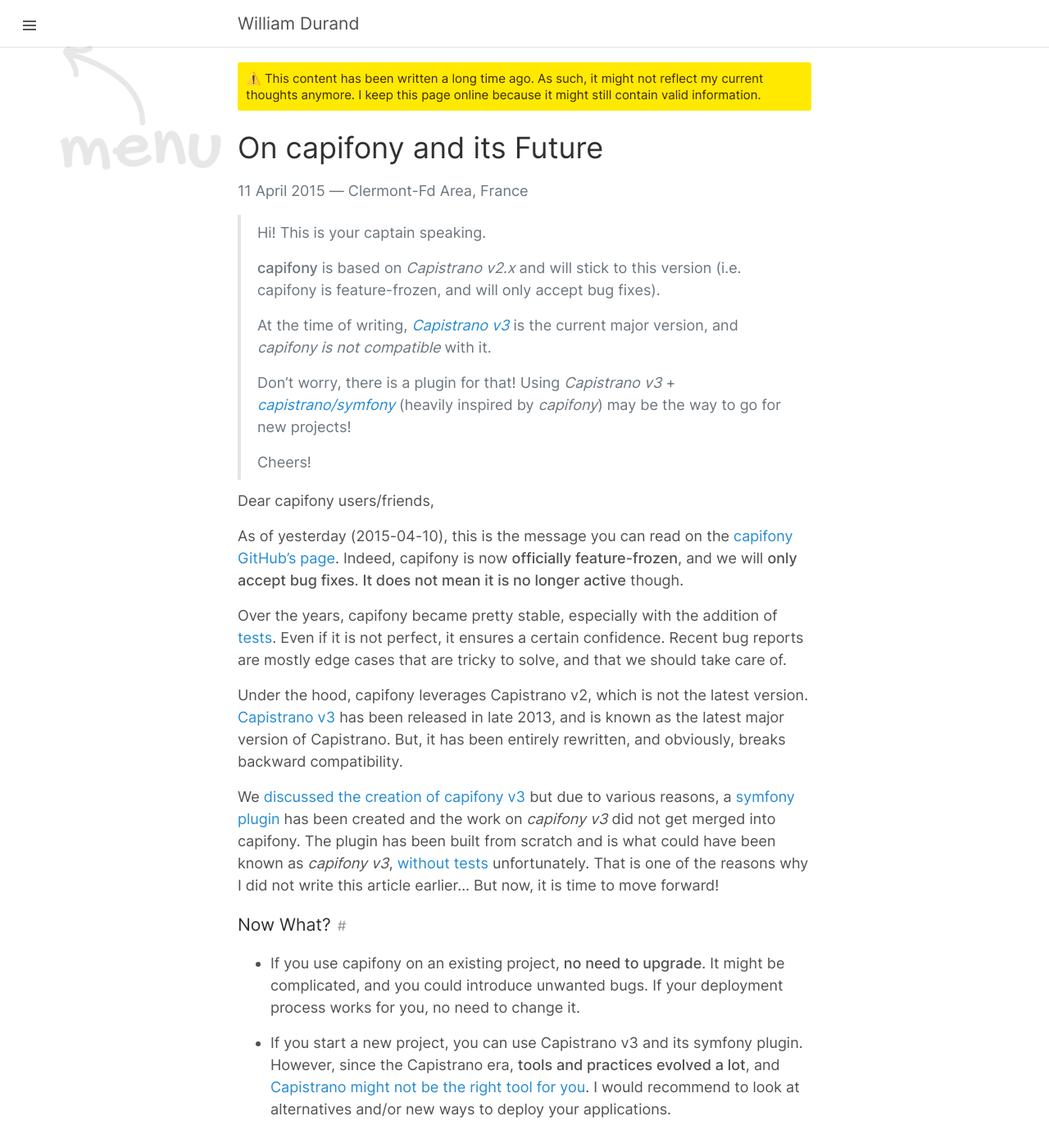
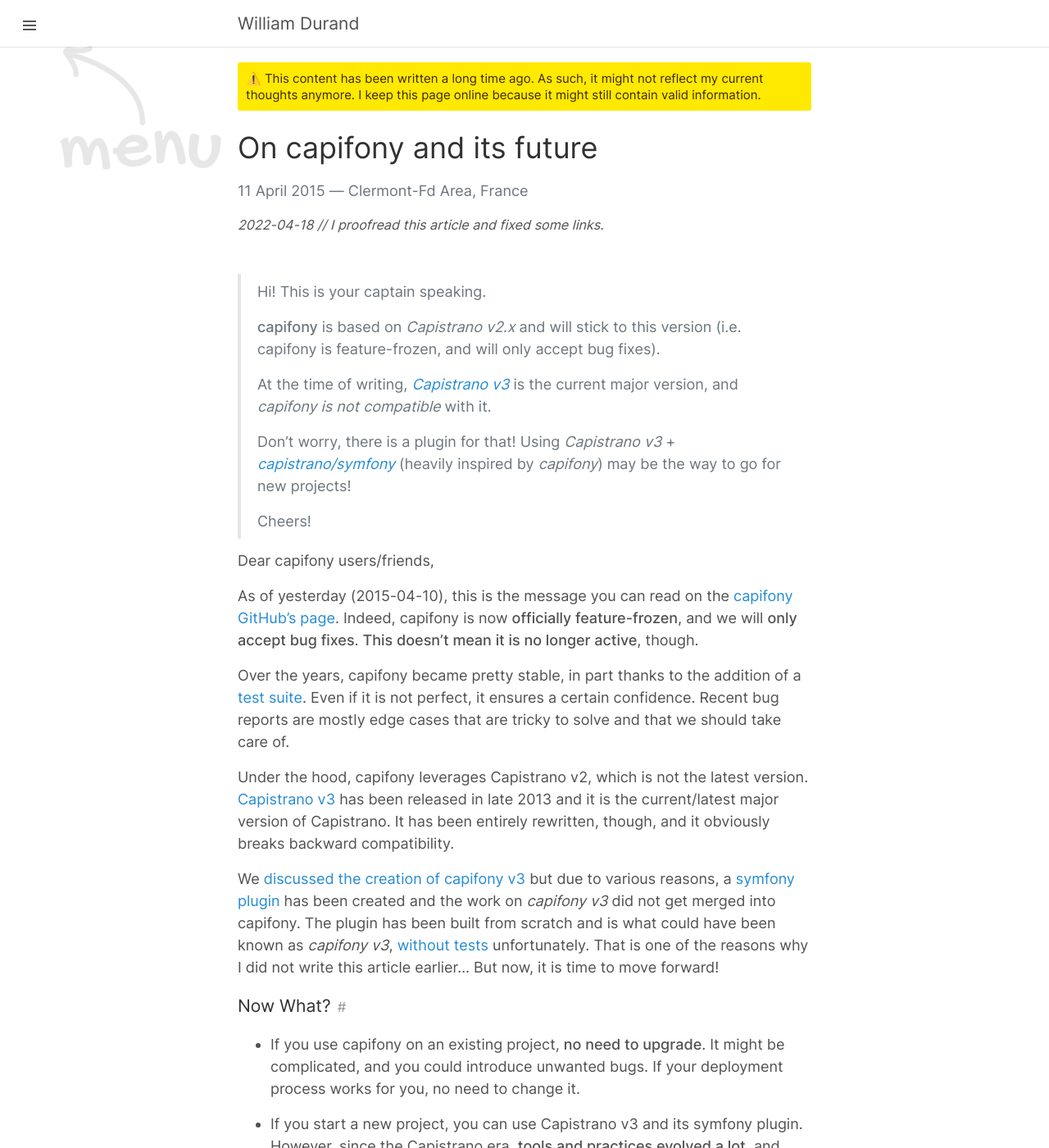
Before and after one commit to willdurand/willdurand.github.io, a Jekyll site: the page built from _posts/2015-04-11-on-capifony-and-its-future.md, in a window 1280 px wide and 1400 px high. Shown: the whole window at 82% size. Built offline with Jekyll 4.4.1, drawn with Linux system fonts in a browser that asks for light colours.

Commit message:
proofread article about capifony

```diff
--- a/_posts/2015-04-11-on-capifony-and-its-future.md
+++ b/_posts/2015-04-11-on-capifony-and-its-future.md
@@ -1,8 +1,11 @@
 ---
 layout: post
 location: Clermont-Fd Area, France
-title: "On capifony and its Future"
+title: "On capifony and its future"
 tweet_id: 586897932609265664
+updates:
+  - date: 2022-04-18
+    content: I proofread this article and fixed some links.
 ---
 
 > Hi! This is your captain speaking.
@@ -23,18 +26,18 @@
 
 As of yesterday (2015-04-10), this is the message you can read on the [capifony
 GitHub's page](https://github.com/everzet/capifony). Indeed, capifony is now
-**officially feature-frozen**, and we will **only accept bug fixes**. **It does
-not mean it is no longer active** though.
+**officially feature-frozen**, and we will **only accept bug fixes**. **This
+doesn't mean it is no longer active**, though.
 
-Over the years, capifony became pretty stable, especially with the addition of
-[tests](https://github.com/everzet/capifony/tree/master/spec). Even if it is not
-perfect, it ensures a certain confidence. Recent bug reports are mostly edge
-cases that are tricky to solve, and that we should take care of.
+Over the years, capifony became pretty stable, in part thanks to the addition of
+a [test suite](https://github.com/everzet/capifony/tree/master/spec). Even if it
+is not perfect, it ensures a certain confidence. Recent bug reports are mostly
+edge cases that are tricky to solve and that we should take care of.
 
 Under the hood, capifony leverages Capistrano v2, which is not the latest
-version. [Capistrano v3](http://capistranorb.com/) has been released in late
-2013, and is known as the latest major version of Capistrano. But, it has been
-entirely rewritten, and obviously, breaks backward compatibility.
+version. [Capistrano v3](https://capistranorb.com/) has been released in late
+2013 and it is the current/latest major version of Capistrano. It has been
+entirely rewritten, though, and it obviously breaks backward compatibility.
 
 We [discussed the creation of capifony
 v3](https://github.com/everzet/capifony/pull/437) but due to various reasons, a
@@ -42,14 +45,14 @@
 work on _capifony v3_ did not get merged into capifony. The plugin has been
 built from scratch and is what could have been known as _capifony v3_, [without
 tests](https://github.com/capistrano/symfony/issues/27) unfortunately. That is
-one of the reasons why I did not write this article earlier... But now, it is time
-to move forward!
+one of the reasons why I did not write this article earlier... But now, it is
+time to move forward!
 
 ### Now What?
 
 - If you use capifony on an existing project, **no need to upgrade**. It might be
-  complicated, and you could introduce unwanted bugs. If your deployment process works
-  for you, no need to change it.
+  complicated, and you could introduce unwanted bugs. If your deployment process
+  works for you, no need to change it.
 
 - If you start a new project, you can use Capistrano v3 and its symfony plugin.
   However, since the Capistrano era, **tools and practices evolved a lot**, and
```
